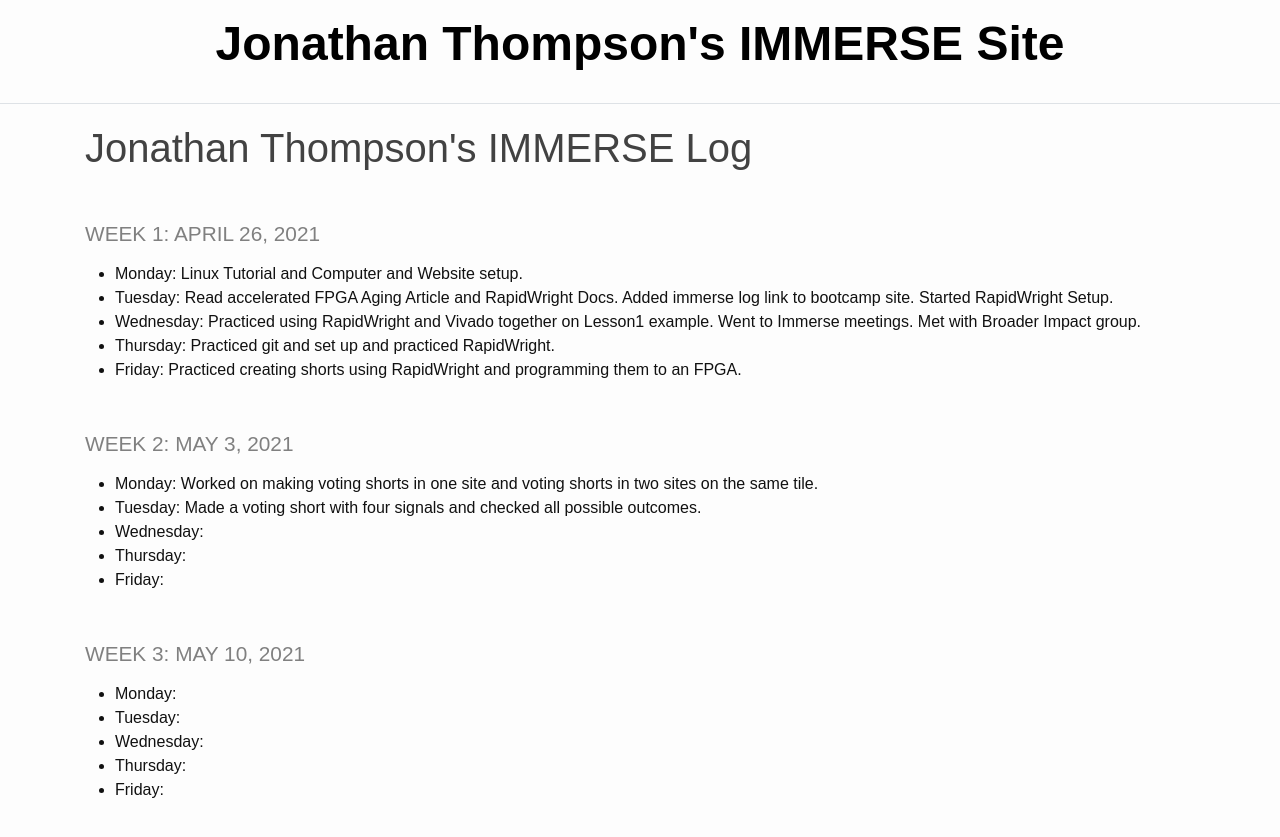
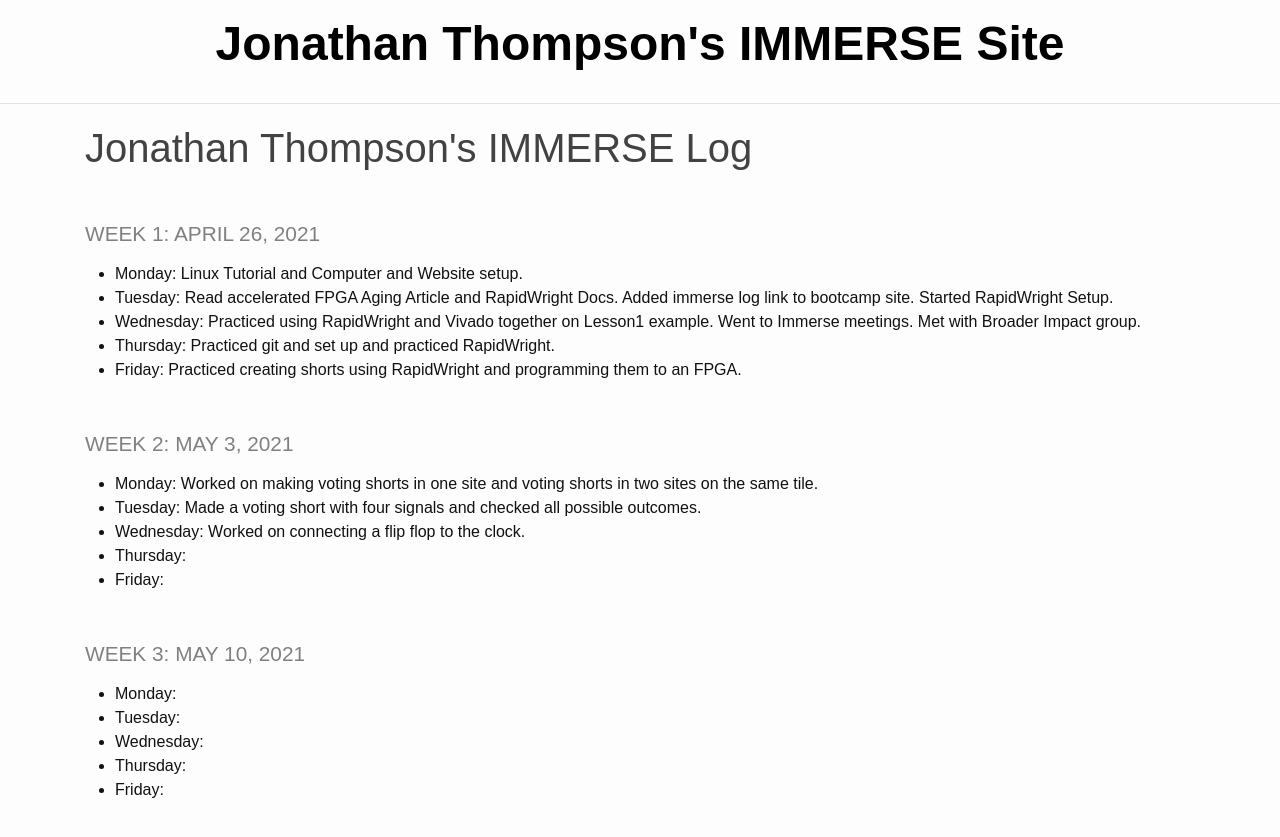
Before and after one commit to jonath48/jonath48.github.io, a Jekyll site: the page built from _pages/log.md, in a window 1280 px wide. Shown: the top 837 px of the page. Built offline with Jekyll 4.4.1, drawn with Linux system fonts in a browser that asks for light colours.

Commit message:
Added Wednesday's Log

```diff
--- a/_pages/log.md
+++ b/_pages/log.md
@@ -15,7 +15,7 @@ title: Jonathan Thompson's IMMERSE Log
 
 * **Monday**: Worked on making voting shorts in one site and voting shorts in two sites on the same tile.
 * **Tuesday**: Made a voting short with four signals and checked all possible outcomes.
-* **Wednesday**:
+* **Wednesday**: Worked on connecting a flip flop to the clock.
 * **Thursday**:
 * **Friday**:
 
```
